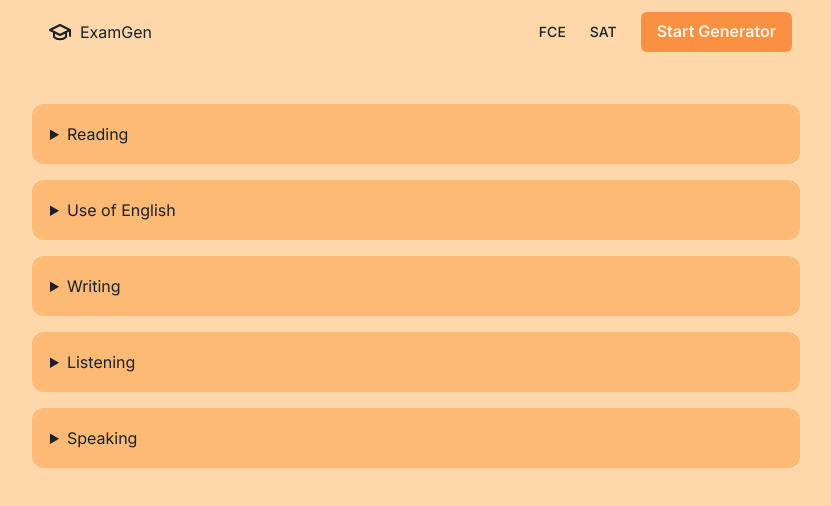
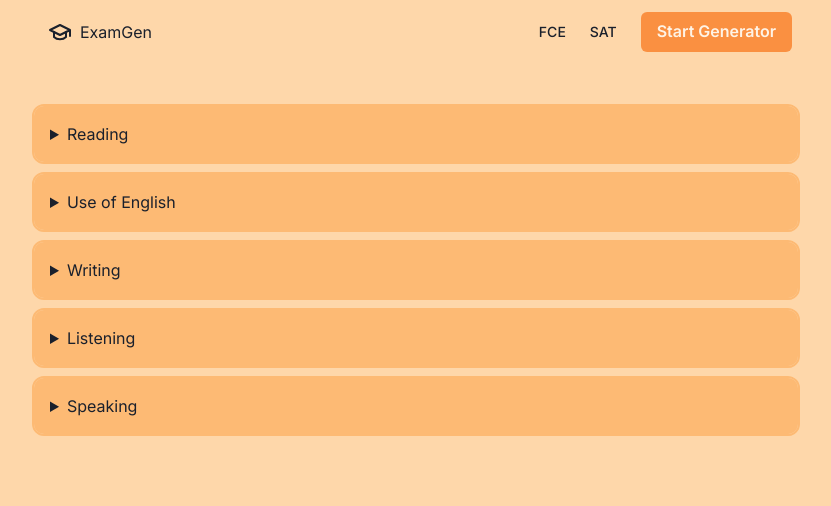
Before and after one commit to altobellidardo/mock-exam-maker, a Next.js app: page /fce in a window 1280 px wide. Shown: the top 506 px of the page, without its empty margins (224-1055 px from the left). Built offline with nearby package versions, Linux system fonts and the light colour scheme.

Commit message:
refactor optimal accordion styles

```diff
--- a/src/components/AccordionItem.jsx
+++ b/src/components/AccordionItem.jsx
@@ -4,8 +4,7 @@ import Button from './ui/Button'
 function AccordionItem ({ part }) {
   const { title, description, url } = part
   return (
-    <div className='border-2 border-orange-300 rounded-xl mb-4 overflow-hidden'>
-      <details name='fce'>
+    <details name='fce' className='border-2 border-orange-300 rounded-xl mb-2 overflow-hidden'>
       <summary className='hover:underline underline-offset-4 hover:text-orange-500 bg-orange-300 p-4'>
         {title}
       </summary>
@@ -18,7 +17,6 @@ function AccordionItem ({ part }) {
         </Link>
       </div>
     </details>
-    </div>
   )
 }
 
```
Lines whose indentation alone changed are shown as unchanged.
